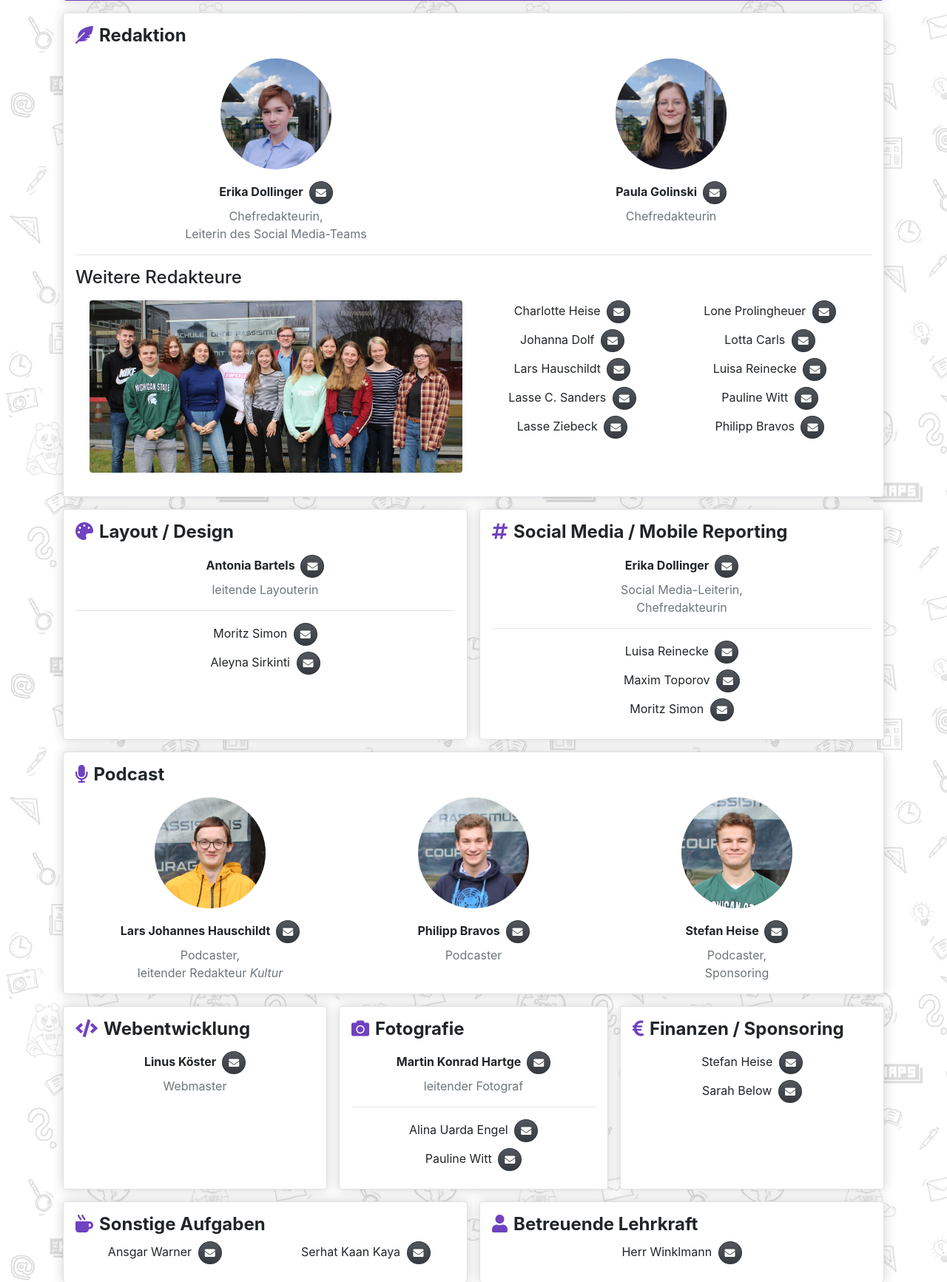
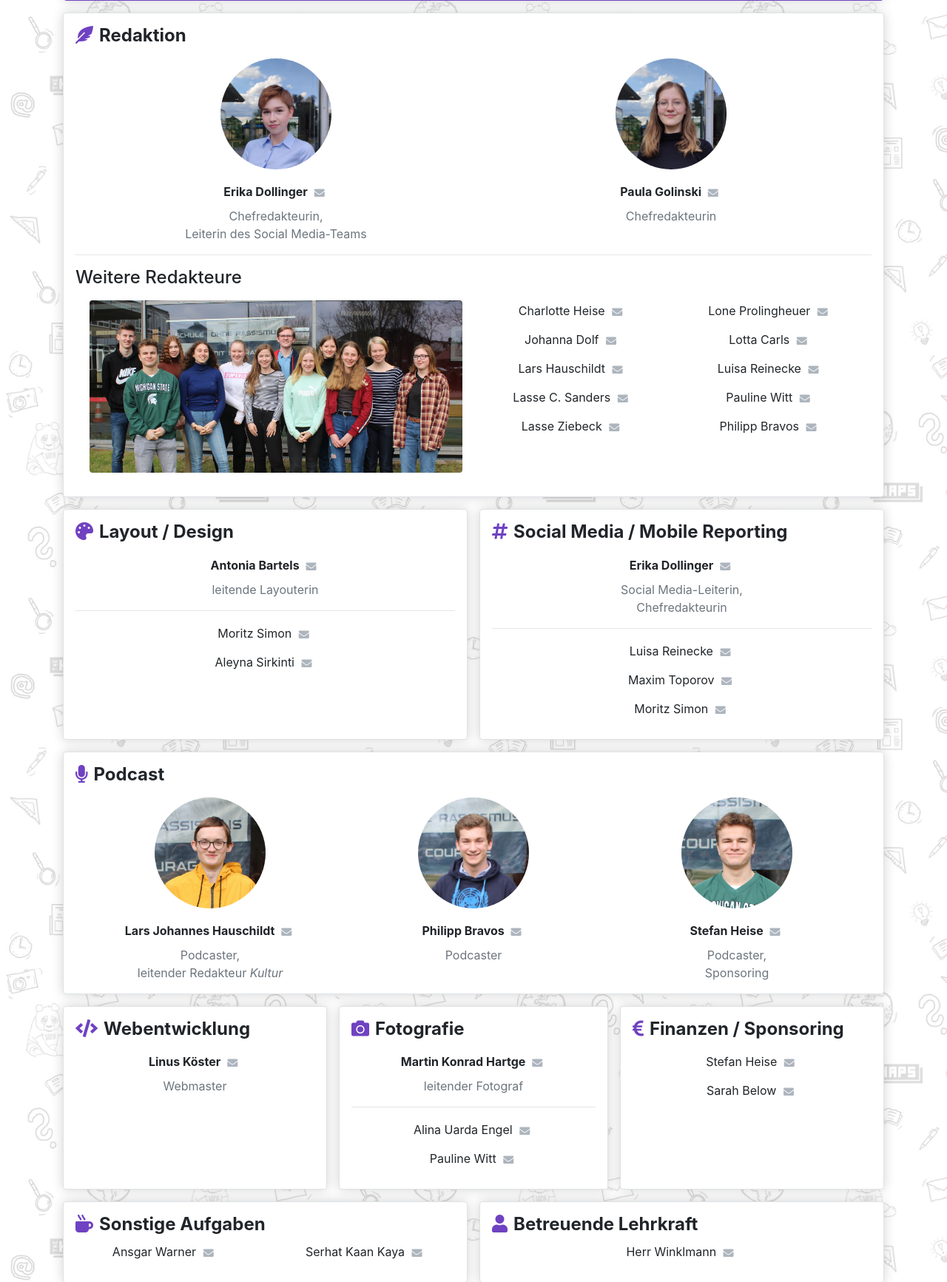
Before and after one commit to linuskoester/libertas, a Django app: template libertas/templates/libertas/pages/team.html in a window 1280 px wide. Shown: the part 266-1999 px from the top of the page at 74% size. Run offline with Django 3.2, Linux system fonts and the light colour scheme; the template is opened without the code that fills it, so the values that code supplies are empty; style sheets or scripts are compiled from the project's sources; parts of the project's set-up code (start-up, migrations or seed data) failed here and were passed over; some libraries are stand-ins or nearby versions.

Commit message:
Mail Buttons Team-Seite Redesign Fixes #225

```diff
--- a/libertas/templates/libertas/snippets/emailbutton.html
+++ b/libertas/templates/libertas/snippets/emailbutton.html
@@ -1,2 +1,2 @@
-<button type="button" class="btn btn-dark rounded-circle btn-sm text-white ml-1" data-container="body"
+<button type="button" class="btn btn-link rounded-circle text-gray btn-sm p-1" data-container="body"
     data-toggle="popover" data-placement="top" data-content="{{ email }}"><i class="fas fa-envelope"></i></button>
```
